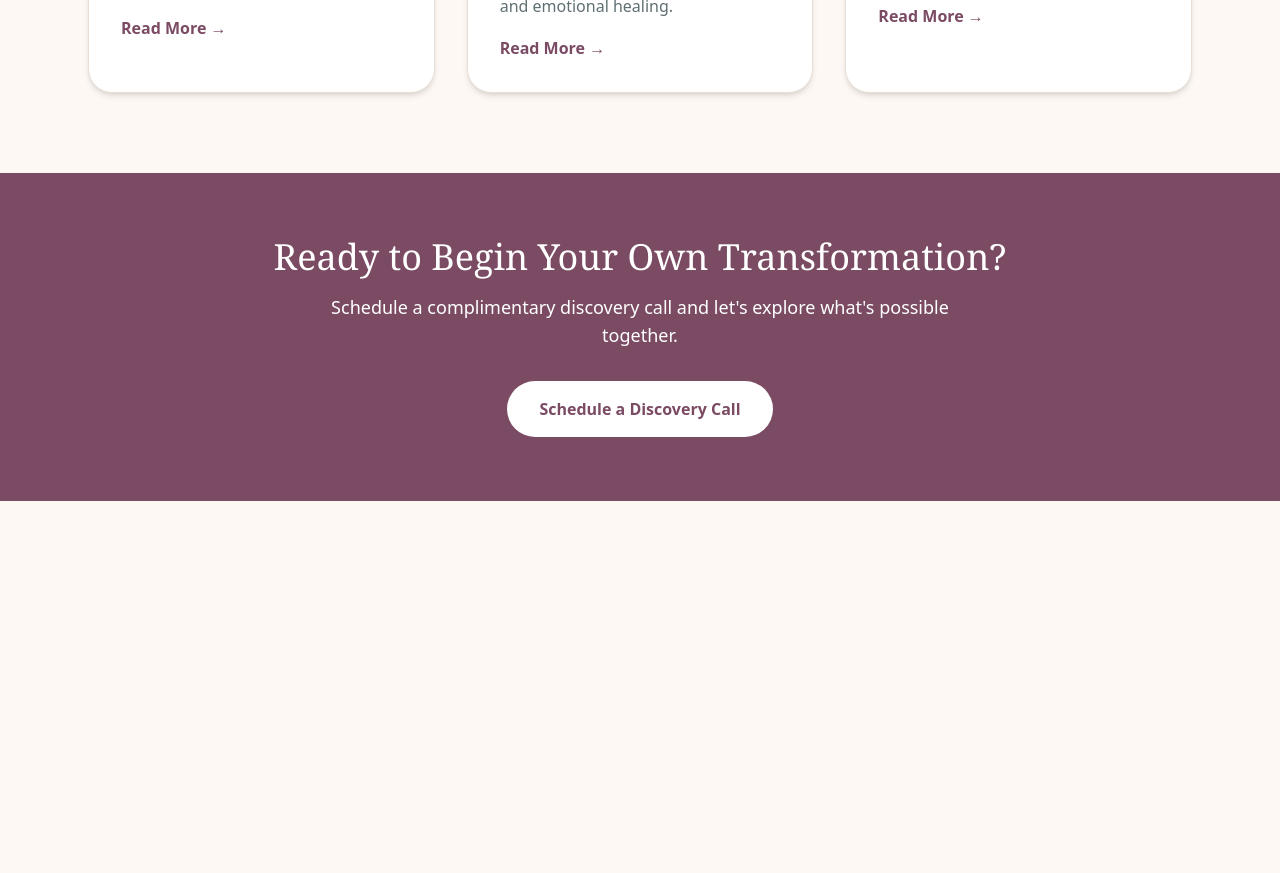
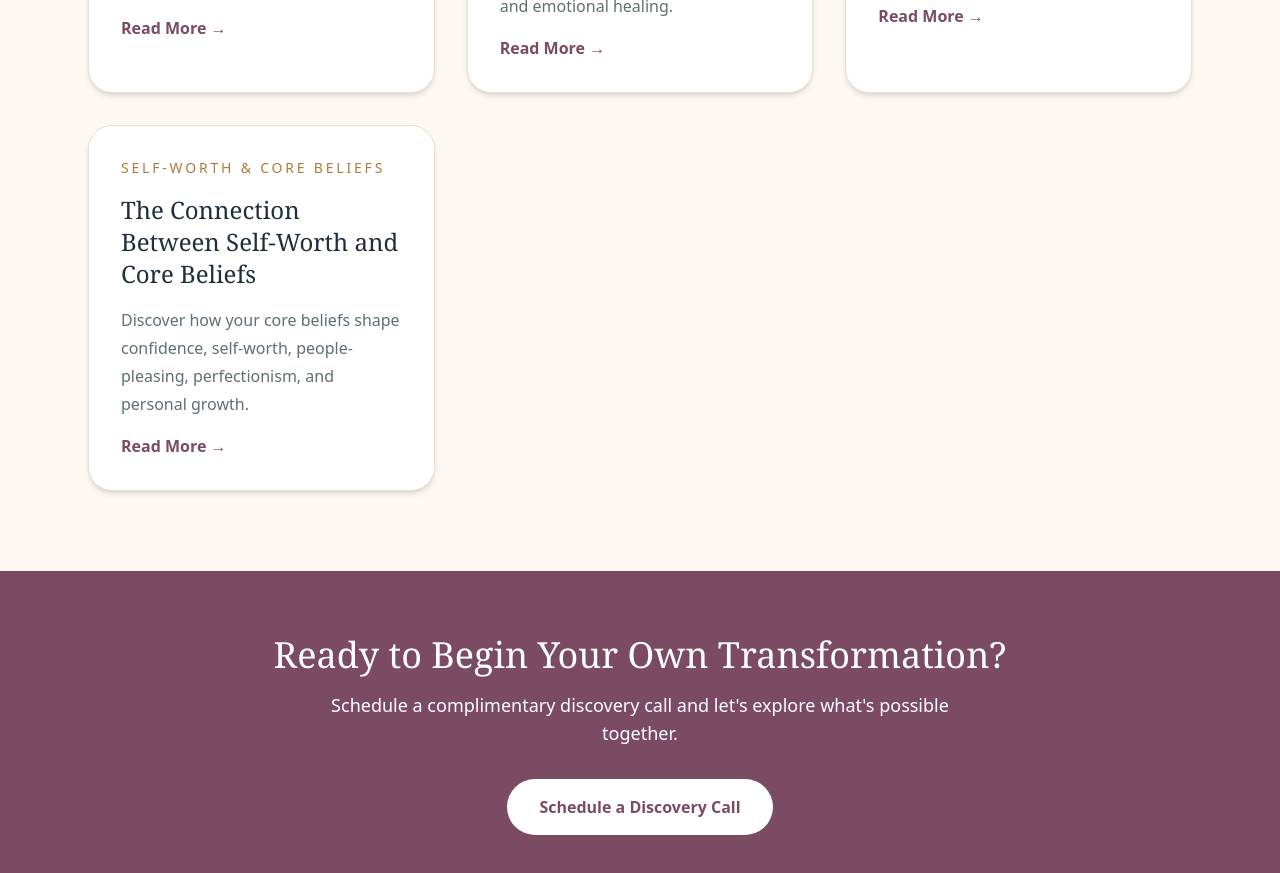
Before and after one commit to Kaelynn-Kinnison/life-coaching-with-kaelynn2, a Next.js app: page /blog in a window 1280 px wide. Shown: the part 2520-3393 px from the top of the page. Before the commit the page ends 3021 px from the top, so only its background shows below. Built offline with nearby package versions, Linux system fonts and the light colour scheme; a web font is replaced by a local one.

Commit message:
Update page.js

```diff
--- a/app/blog/page.js
+++ b/app/blog/page.js
@@ -30,6 +30,14 @@ export default function BlogPage() {
     "Discover how structure, support, and intentional action can help you stay committed to your goals.",
   link: "/blog/accountability-creates-lasting-change",
 },
+   {
+  title: "The Connection Between Self-Worth and Core Beliefs",
+  category: "Self-Worth & Core Beliefs",
+  description:
+    "Discover how your core beliefs shape confidence, self-worth, people-pleasing, perfectionism, and personal growth.",
+  link: "/blog/self-worth-and-core-beliefs",
+},
+
   ];
 
   return (
```
